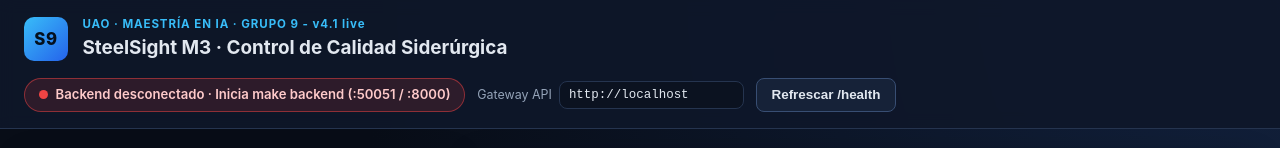
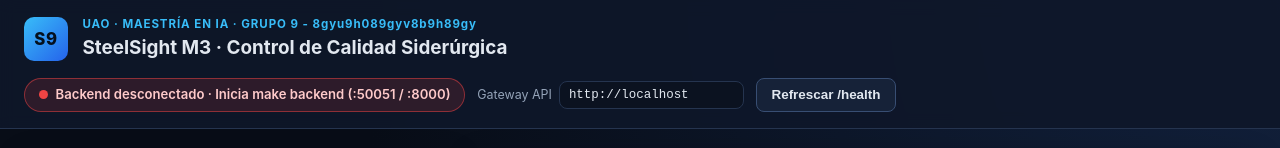
Before and after one commit to o31942/entrega-m3-inspeccion-industrial, a plain HTML site: page frontend/index.html in a window 1280 px wide. Shown: the top 148 px of the page. Drawn offline with Linux system fonts and the light colour scheme; no server answers.

```diff
--- a/frontend/index.html
+++ b/frontend/index.html
@@ -13,7 +13,7 @@
       <div class="topbar-brand">
         <div class="brand-mark" aria-hidden="true">S9</div>
         <div>
-          <p class="eyebrow">UAO · MAESTRÍA EN IA · GRUPO 9 - v4.1 live</p>
+          <p class="eyebrow">UAO · MAESTRÍA EN IA · GRUPO 9 - 8gyu9h089gyv8b9h89gy</p>
           <h1>SteelSight M3 · Control de Calidad Siderúrgica</h1>
         </div>
       </div>
```
